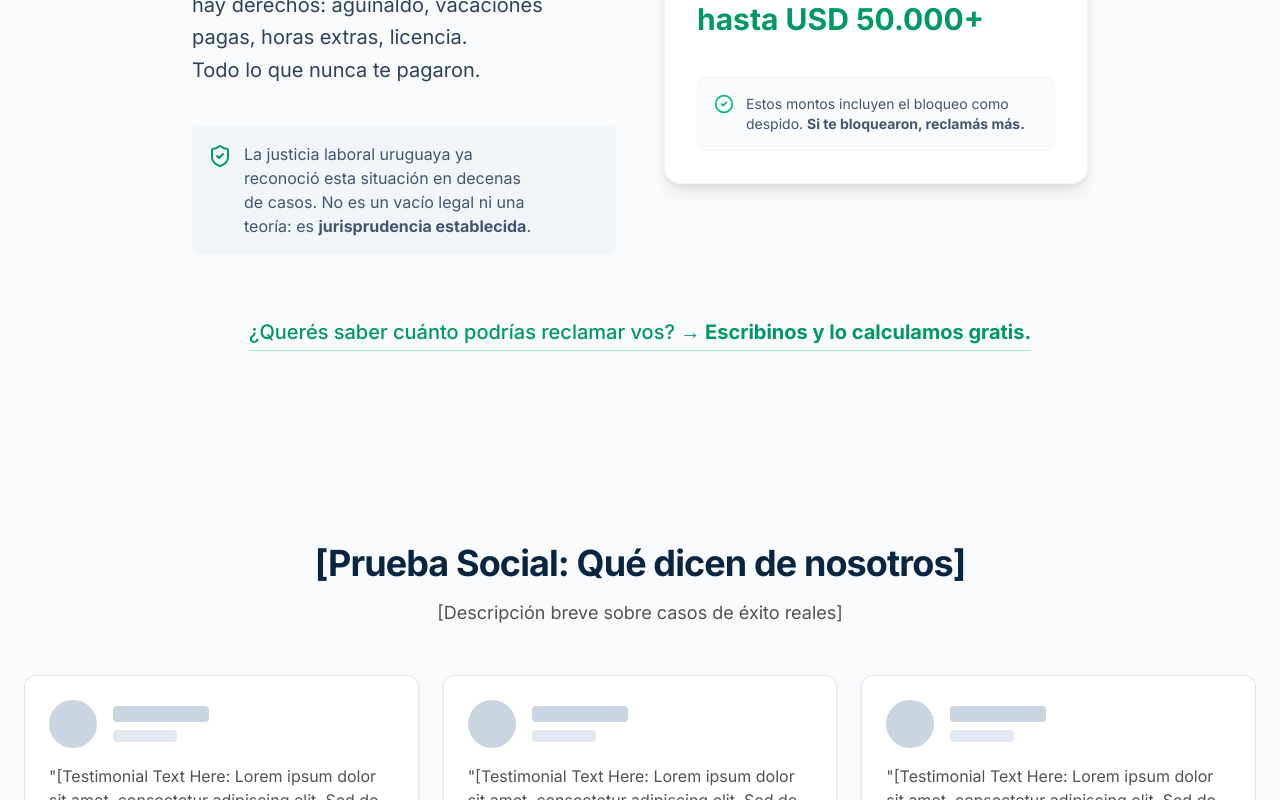
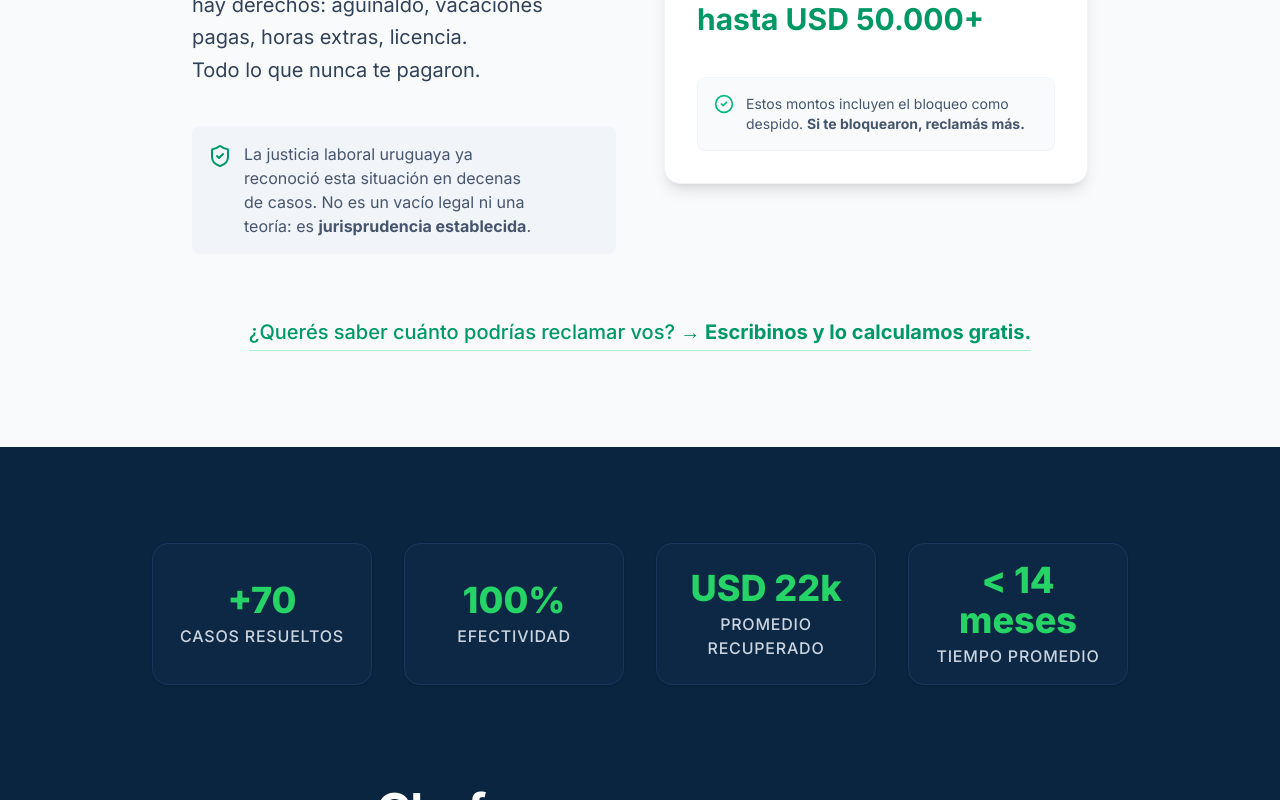
Before and after one commit to Crauseo26/laborait, a Next.js app: page / in a window 1280 px wide. Shown: the part 2000-2800 px from the top of the page. Built offline with nearby package versions, Linux system fonts and the light colour scheme.

Commit message:
feat(landing): implementar SocialProofSection para etapa S4 (Testimonios B1)

```diff
--- a/src/components/sections/SocialProofSection.tsx
+++ b/src/components/sections/SocialProofSection.tsx
@@ -1,39 +1,113 @@
 import React from "react";
-import { Card } from "@/components/ui/Card";
+import Link from "next/link";
 
 export function SocialProofSection() {
-  const testimonials = [1, 2, 3];
+  const stats = [
+    { label: "casos resueltos", value: "+70" },
+    { label: "efectividad", value: "100%" },
+    { label: "promedio recuperado", value: "USD 22k" },
+    { label: "tiempo promedio", value: "< 14 meses" },
+  ];
+
+  const cases = [
+    {
+      platform: "Uber",
+      years: "3 años en la plataforma",
+      situation: "Cuenta bloqueada sin aviso",
+      result: "USD 24.500",
+      resolution: "Acuerdo extrajudicial · 10 meses",
+      quote: "No creía que fuera posible. Pensé que era una pérdida de tiempo. Me equivoqué.",
+    },
+    {
+      platform: "Cabify",
+      years: "2 años y medio",
+      situation: "Baja voluntaria",
+      result: "USD 15.800",
+      resolution: "Sentencia favorable · 13 meses",
+      quote: "Nunca había ido a la justicia en mi vida. El proceso fue mucho más simple de lo que esperaba.",
+    },
+    {
+      platform: "Uber",
+      years: "5 años en la plataforma",
+      situation: "Desactivación repentina",
+      result: "USD 41.000",
+      resolution: "Acuerdo · 14 meses",
+      quote: "Estaba convencido de que iban a ganar ellos. Que no había forma. Estaba equivocado.",
+    },
+  ];
 
   return (
-    <section className="w-full bg-neutral-50 py-16 md:py-24">
-      <div className="container mx-auto px-4 md:px-6">
-        <div className="text-center mb-12">
-          <h2 className="text-3xl font-bold tracking-tight text-primary-900 sm:text-4xl">
-            [Prueba Social: Qué dicen de nosotros]
-          </h2>
-          <p className="mt-4 text-lg text-neutral-600">
-            [Descripción breve sobre casos de éxito reales]
-          </p>
-        </div>
+    <section className="w-full bg-primary-900 py-16 md:py-24 overflow-hidden text-slate-50">
+      <div className="container mx-auto px-4 md:px-6 max-w-5xl">
 
-        <div className="flex md:grid md:grid-cols-3 gap-6 overflow-x-auto snap-x snap-mandatory pb-6 md:pb-0 -mx-4 px-4 md:mx-0 md:px-0 scrollbar-hide">
-          {testimonials.map((i) => (
-            <div key={i} className="snap-center shrink-0 w-[85%] sm:w-[60%] md:w-auto">
-              <Card className="flex flex-col space-y-4 h-full">
-                <div className="flex items-center space-x-4">
-                  <div className="w-12 h-12 rounded-full bg-neutral-300 shrink-0"></div>
-                  <div>
-                    <div className="h-4 w-24 bg-neutral-300 rounded mb-2"></div>
-                    <div className="h-3 w-16 bg-neutral-200 rounded"></div>
-                  </div>
-                </div>
-                <p className="text-neutral-600 flex-1">
-                  &quot;[Testimonial Text Here: Lorem ipsum dolor sit amet, consectetur adipiscing elit. Sed do eiusmod tempor incididunt ut labore.]&quot;
-                </p>
-              </Card>
+        {/* Stats Banner */}
+        <div className="grid grid-cols-2 lg:grid-cols-4 gap-6 md:gap-8 mb-16 md:mb-24">
+          {stats.map((stat, idx) => (
+            <div key={idx} className="flex flex-col items-center justify-center text-center p-4 border border-primary-800 bg-primary-800/20 rounded-2xl shadow-sm">
+              <span className="text-3xl md:text-4xl font-extrabold text-secondary-base mb-1">{stat.value}</span>
+              <span className="text-sm md:text-base font-medium text-neutral-300 uppercase tracking-wider">{stat.label}</span>
             </div>
           ))}
         </div>
+
+        {/* Section Title */}
+        <div className="text-center mb-12 md:mb-16">
+          <h2 className="text-3xl md:text-4xl lg:text-5xl font-bold tracking-tight text-white leading-tight text-balance mx-auto max-w-3xl">
+            Choferes como vos que ya cobraron lo suyo.
+          </h2>
+        </div>
+
+        {/* Cases Grid */}
+        <div className="grid grid-cols-1 md:grid-cols-3 gap-6 md:gap-8 mb-16">
+          {cases.map((caseItem, idx) => (
+            <article key={idx} className="flex flex-col bg-white rounded-2xl shadow-xl overflow-hidden transform transition duration-300 hover:-translate-y-1">
+
+              {/* Header (Situation) */}
+              <div className="bg-slate-50 border-b border-slate-100 p-6 flex flex-col space-y-1">
+                <div className="flex items-center gap-2 mb-2">
+                  <span className="inline-flex items-center justify-center px-3 py-1 rounded-full bg-primary-100 text-primary-900 text-xs font-bold uppercase tracking-wide">
+                    {caseItem.platform}
+                  </span>
+                  <span className="text-xs font-medium text-slate-500 uppercase">{caseItem.years}</span>
+                </div>
+                <h3 className="font-semibold text-slate-800 text-lg">{caseItem.situation}</h3>
+              </div>
+
+              {/* Body (Result) */}
+              <div className="p-6 flex flex-col items-center text-center flex-1 border-b border-slate-100">
+                <span className="text-sm font-medium text-slate-500 uppercase tracking-wider mb-2">Resultado</span>
+                <span className="text-3xl font-extrabold text-emerald-600 mb-2">{caseItem.result}</span>
+                <div className="flex items-center gap-2 text-sm text-slate-600 font-medium">
+                  <svg className="w-4 h-4 text-emerald-500" xmlns="http://www.w3.org/2000/svg" width="24" height="24" viewBox="0 0 24 24" fill="none" stroke="currentColor" strokeWidth="2" strokeLinecap="round" strokeLinejoin="round"><circle cx="12" cy="12" r="10"/><polyline points="12 6 12 12 16 14"/></svg>
+                  {caseItem.resolution}
+                </div>
+              </div>
+
+              {/* Footer (Quote) */}
+              <div className="p-6 bg-slate-50 flex items-start flex-1 gap-3 border-t border-slate-100">
+                <svg className="w-8 h-8 text-slate-300 flex-shrink-0" xmlns="http://www.w3.org/2000/svg" width="24" height="24" viewBox="0 0 24 24" fill="none" stroke="currentColor" strokeWidth="2" strokeLinecap="round" strokeLinejoin="round"><path d="M3 21c3 0 7-1 7-8V5c0-1.25-.756-2.017-2-2H4c-1.25 0-2 .75-2 1.972V11c0 1.25.75 2 2 2 1 0 1 0 1 1v1c0 1-1 2-2 2s-1 .008-1 1.031V20c0 1 0 1 1 1z"/><path d="M15 21c3 0 7-1 7-8V5c0-1.25-.757-2.017-2-2h-4c-1.25 0-2 .75-2 1.972V11c0 1.25.75 2 2 2h.75c0 2.25.25 4-2.75 4v3c0 1 0 1 1 1z"/></svg>
+                <p className="italic text-slate-600 text-[15px] leading-relaxed">
+                  "{caseItem.quote}"
+                </p>
+              </div>
+
+            </article>
+          ))}
+        </div>
+
+        {/* Post-CTA */}
+        <div className="mt-8 text-center max-w-2xl mx-auto flex flex-col items-center">
+          <p className="text-xl md:text-2xl font-medium text-white mb-6">
+            Tu caso podría ser el siguiente. <span className="text-neutral-300">La consulta es gratis.</span>
+          </p>
+          <Link
+            href="https://wa.me/message/XXXX"
+            className="group inline-flex items-center text-lg md:text-xl font-bold text-secondary-base hover:text-white transition duration-300 bg-primary-800/50 hover:bg-primary-800 border border-primary-700 hover:border-secondary-base px-6 py-4 rounded-xl"
+          >
+            → Escribinos por WhatsApp y evaluamos tu situación sin compromiso.
+          </Link>
+        </div>
+
       </div>
     </section>
   );
```
